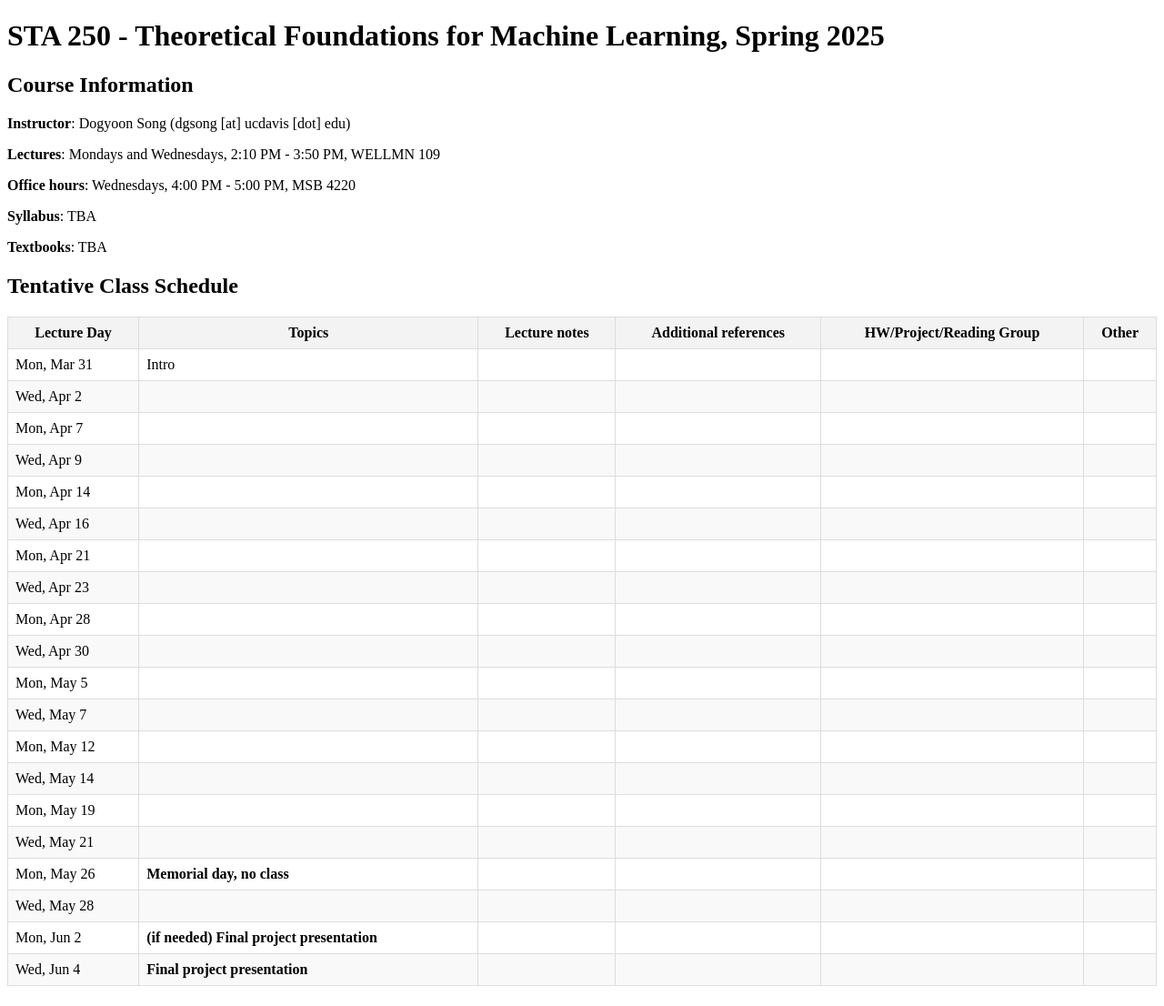
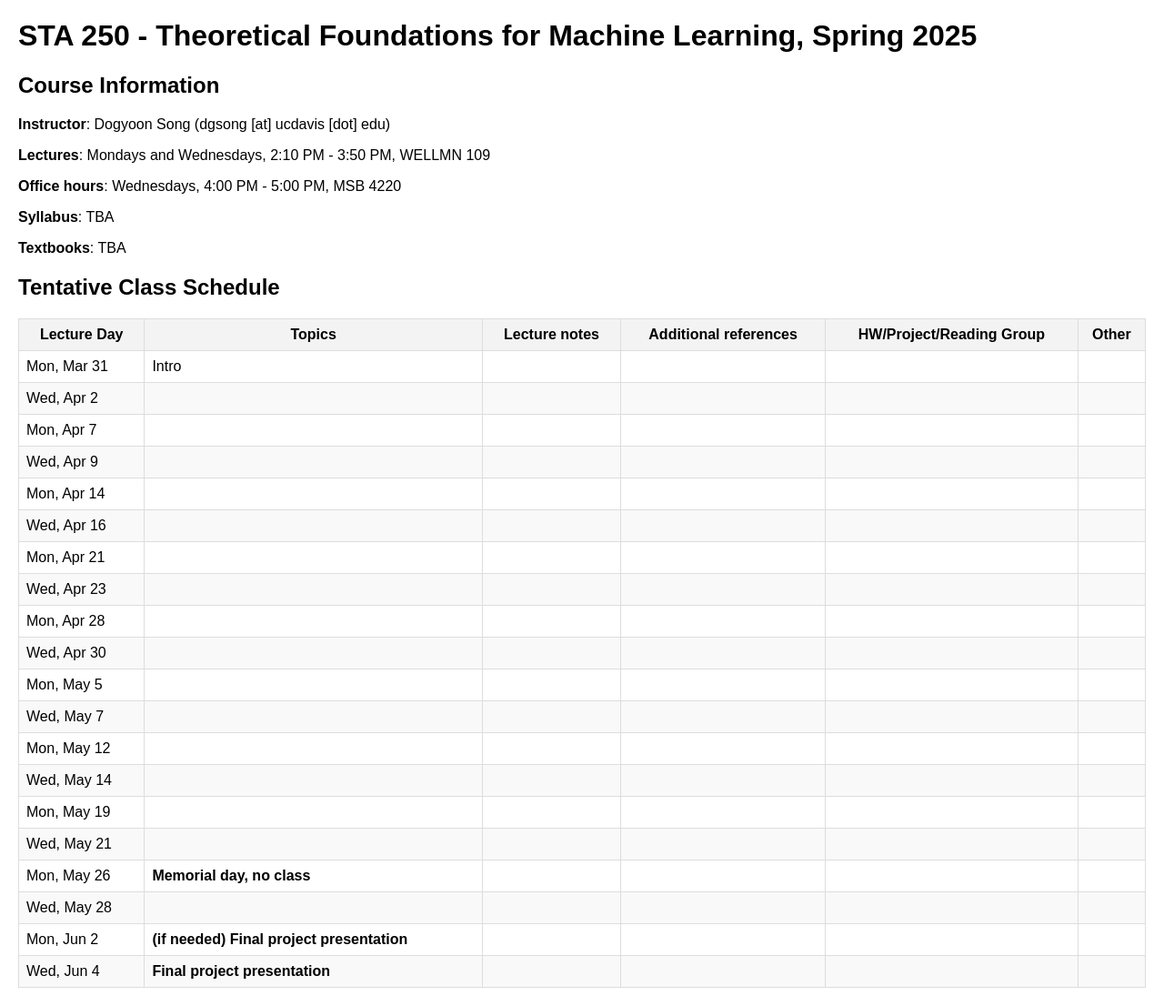
Before and after one commit to dogyoons/dogyoons.github.io, a Jekyll site: the page built from teaching/sta250/index.md, in a window 1280 px wide. Shown: the whole page at 91% size. Built offline with Jekyll 4.4.1, drawn with Linux system fonts in a browser that asks for light colours.

Commit message:
Update course.html

```diff
--- a/_layouts/course.html
+++ b/_layouts/course.html
@@ -4,6 +4,13 @@
   <meta charset="UTF-8">
   <title>{{ page.title }}</title>
   <style>
+    body {
+      margin: 20px;
+      font-family: sans-serif;
+    }
+    header, footer {
+      display: none; /* Hiding typical site-wide header/footer if you want a clean slate */
+    }
     table {
       border-collapse: collapse;
       width: 100%;
```
